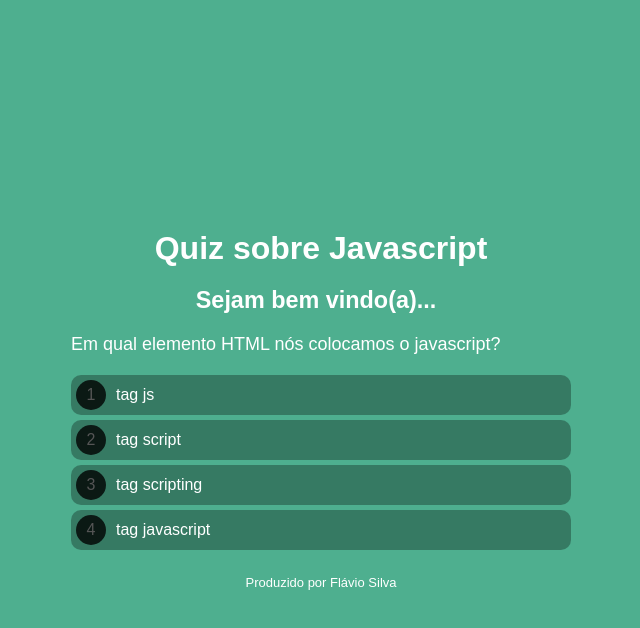
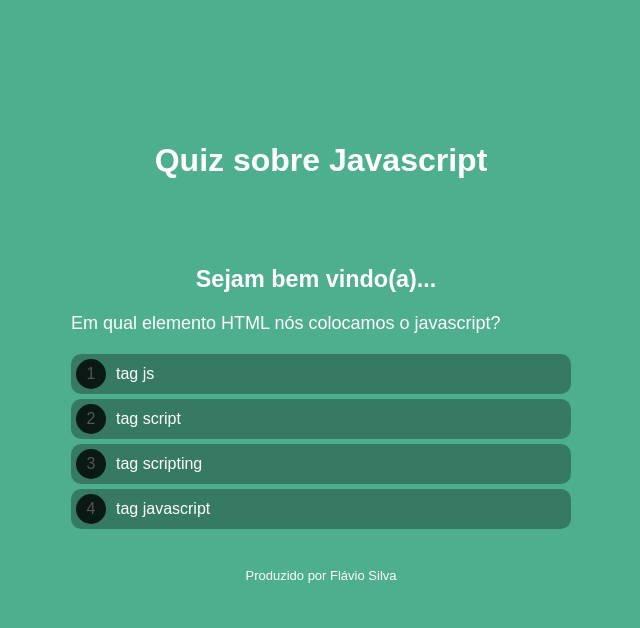
Before and after one commit to flavio16silva/quiz_JS, a plain HTML site: page index.html in a window 1280 px wide. Shown: the whole page, without its empty margins (319-959 px from the left). Drawn offline with Linux system fonts and the light colour scheme.

Commit message:
h1 margin top e bottom alterados

```diff
--- a/style.css
+++ b/style.css
@@ -21,7 +21,9 @@ body {
 /* Titulo */
 h1 {
     color: #FFF;
-    margin: 20px 0;
+    margin-bottom: 30px ;
+    margin-top: -450px;
+    position: fixed;
 }
 /* Subtitulo */
 h3 {
@@ -149,7 +151,8 @@ h3 {
 }
 
 footer {
-    margin-top: 20px;
+    margin-top: 350px;
     color: #FFF;
     font-size: 13px;
+    position: fixed;
 }
```
